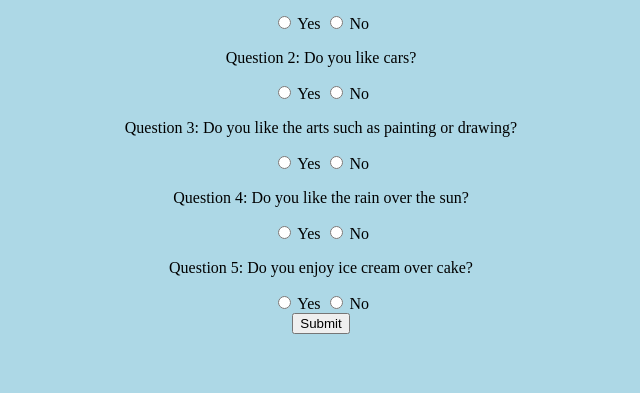
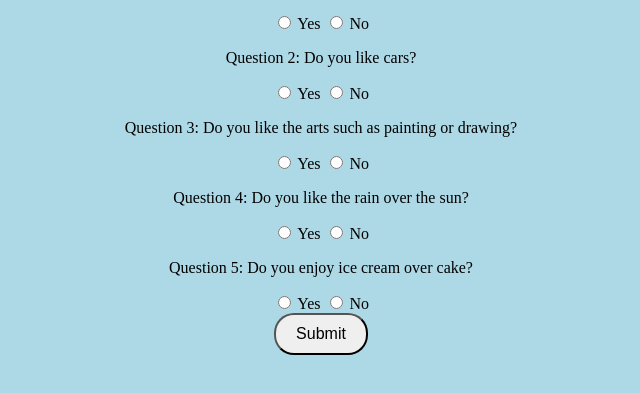
Before and after one commit to Amatullahs/Matchmakerr, a plain HTML site: page index.html in a window 1280 px wide. Shown: the part 101-494 px from the top of the page, without its empty margins (319-959 px from the left). Drawn offline with Linux system fonts and the light colour scheme.

Commit message:
Update index.html

```diff
--- a/index.html
+++ b/index.html
@@ -6,6 +6,12 @@
         body {
             background-color: #ADD8E6; /* Light blue color */
             text-align: center; /* Center-align all text */
+        }
+        /* Style for the submit button */
+        button[type="submit"] {
+            padding: 10px 20px; /* Adjust padding to make the button larger */
+            border-radius: 20px; /* Round the corners */
+            font-size: 16px; /* Increase font size */
         }
     </style>
 </head>
```
